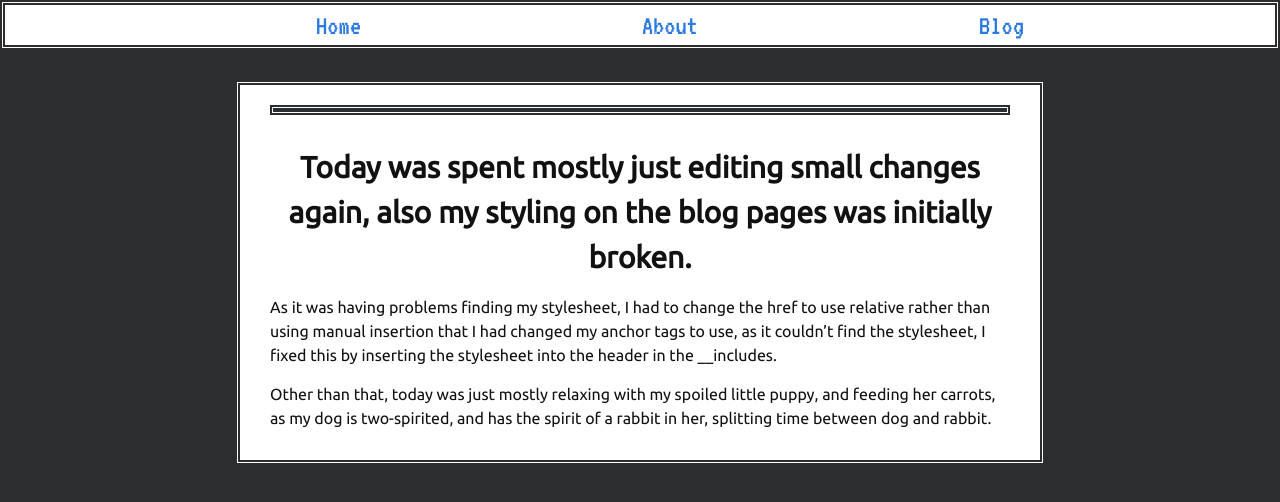
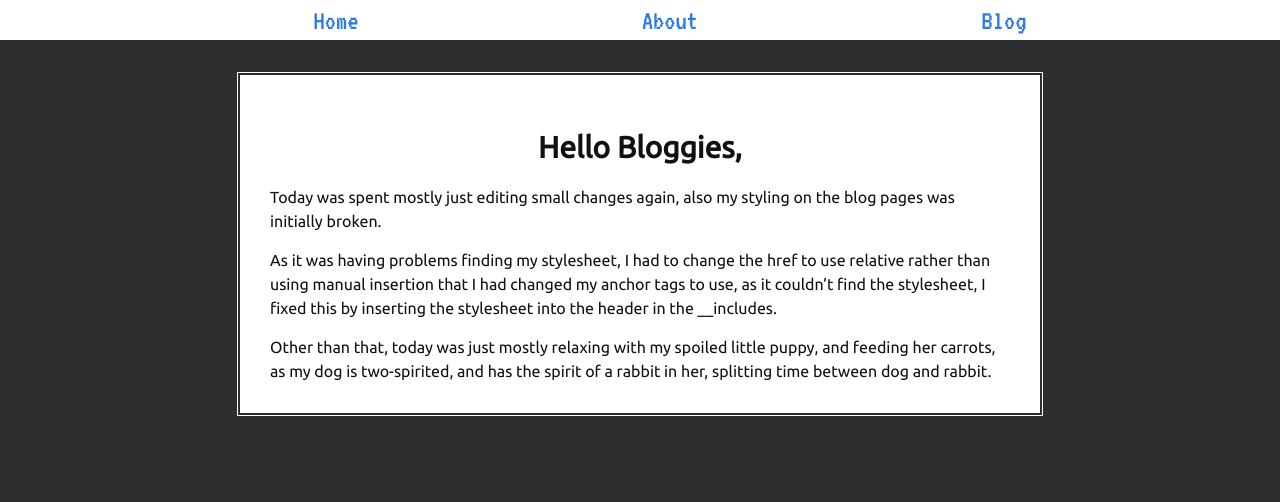
Before and after one commit to jlafleur93/jlafleur93.github.io, a Jekyll site: the page built from docs/_posts/2021-08-03-Wednesday-Work.markdown, in a window 1280 px wide. Shown: the top 502 px of the page. Built offline with Jekyll 4.4.1, drawn with Linux system fonts in a browser that asks for light colours.

Commit message:
more styling changes

```diff
--- a/docs/_layouts/post.html
+++ b/docs/_layouts/post.html
@@ -22,4 +22,5 @@ layout: default
   {%- endif -%}
 
   <a class="u-url" href="{{ page.url | relative_url }}" hidden></a>
+  <footer></footer>
 </article>
--- a/docs/_posts/2021-08-01-Ruby-Nightmare.markdown
+++ b/docs/_posts/2021-08-01-Ruby-Nightmare.markdown
@@ -4,6 +4,7 @@ title:  "Day of Nightmare Rubies"
 date:   2021-08-01 15:15:14 -0600
 categories: jekyll update
 ---
+Hello Bloggies,
 
 I've spent the majority of today reinstalling ruby, as it had issues installing to a more current version  to support jekyll and get this inactive domain finally doing something.
 
--- a/docs/_posts/2021-08-02-Styling-Stuff.markdown
+++ b/docs/_posts/2021-08-02-Styling-Stuff.markdown
@@ -4,6 +4,8 @@ title:  "Styling Stuff"
 date:   2021-08-02 12:15:14 -0600
 categories: jekyll update
 ---
+Hello, Bloggies
+
 
 Today's work was just a majority of reading and messing with the minima theme, and doing slight edits to match the edits I want for this website, and other small changes.
 
--- a/docs/_posts/2021-08-03-Wednesday-Work.markdown
+++ b/docs/_posts/2021-08-03-Wednesday-Work.markdown
@@ -4,6 +4,8 @@ title:  "Wednesday Work"
 date:   2021-08-04 18:20:00 -0600
 categories: jekyll update
 ---
+Hello Bloggies,
+
 Today was spent mostly just editing small changes again, also my styling on the blog pages was initially broken.
 
 As it was having problems finding my stylesheet, I had to change the href to use relative rather than using manual insertion that I had changed my anchor tags to use, as it couldn't find the stylesheet, I fixed this by inserting the stylesheet into the header in the __includes.
--- a/docs/_sass/minima/_base.scss
+++ b/docs/_sass/minima/_base.scss
@@ -185,10 +185,10 @@ pre {
 .wrapper {
   max-width: -webkit-calc(#{$content-width} - (#{$spacing-unit} * 2));
   max-width: calc(#{$content-width} - (#{$spacing-unit} * 2));
+  border: thick double #2b2d2f;
   margin-right: auto;
   background-color: white;
   font-family: Ubuntu;
-  border: thick double #2b2d2f;
   margin-left: auto;
   padding-right: $spacing-unit;
   padding-left: $spacing-unit;
@@ -272,7 +272,6 @@ hr {
 }
 header {
   background-color: white;
-  border: thick double #2b2d2f;
 }
 
 p:first-of-type {
```
